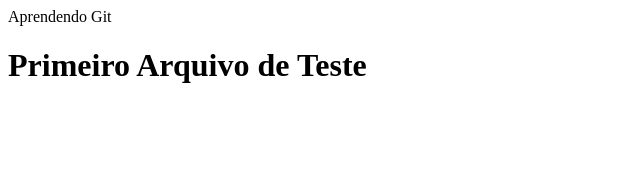
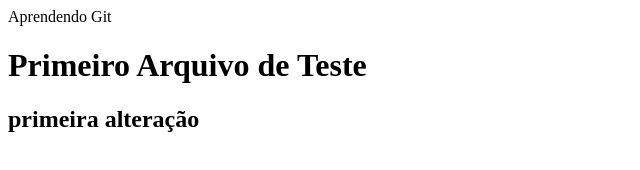
Before and after one commit to felipe284/curso-git, a plain HTML site: page index.html in a window 1280 px wide. Shown: the whole page, without its empty margins (0-640 px from the left). Drawn offline with Linux system fonts and the light colour scheme.

Commit message:
segundo update no index.html

```diff
--- a/index.html
+++ b/index.html
@@ -6,6 +6,7 @@
 
   <body>
     <h1>Primeiro Arquivo de Teste</h1>
+    <h2>primeira alteração</h2>
   </body>
 
 </html>
```
